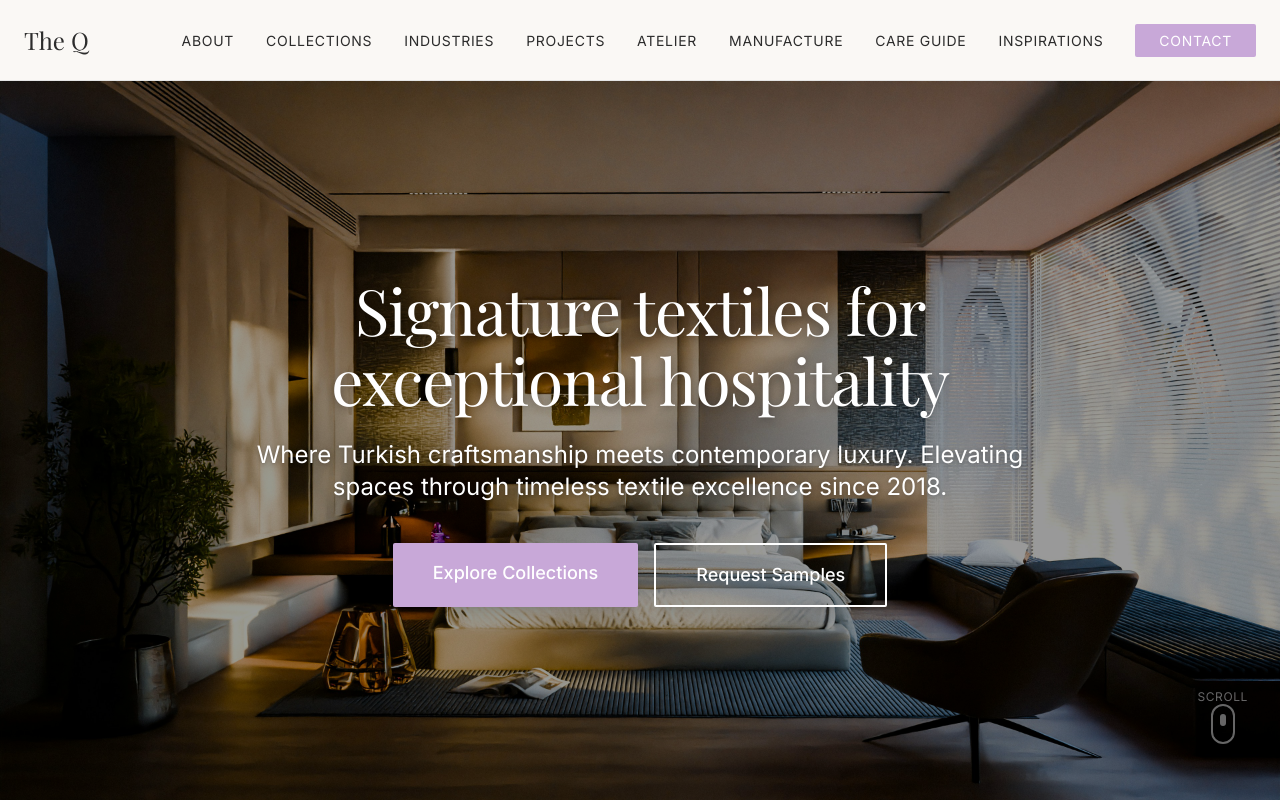
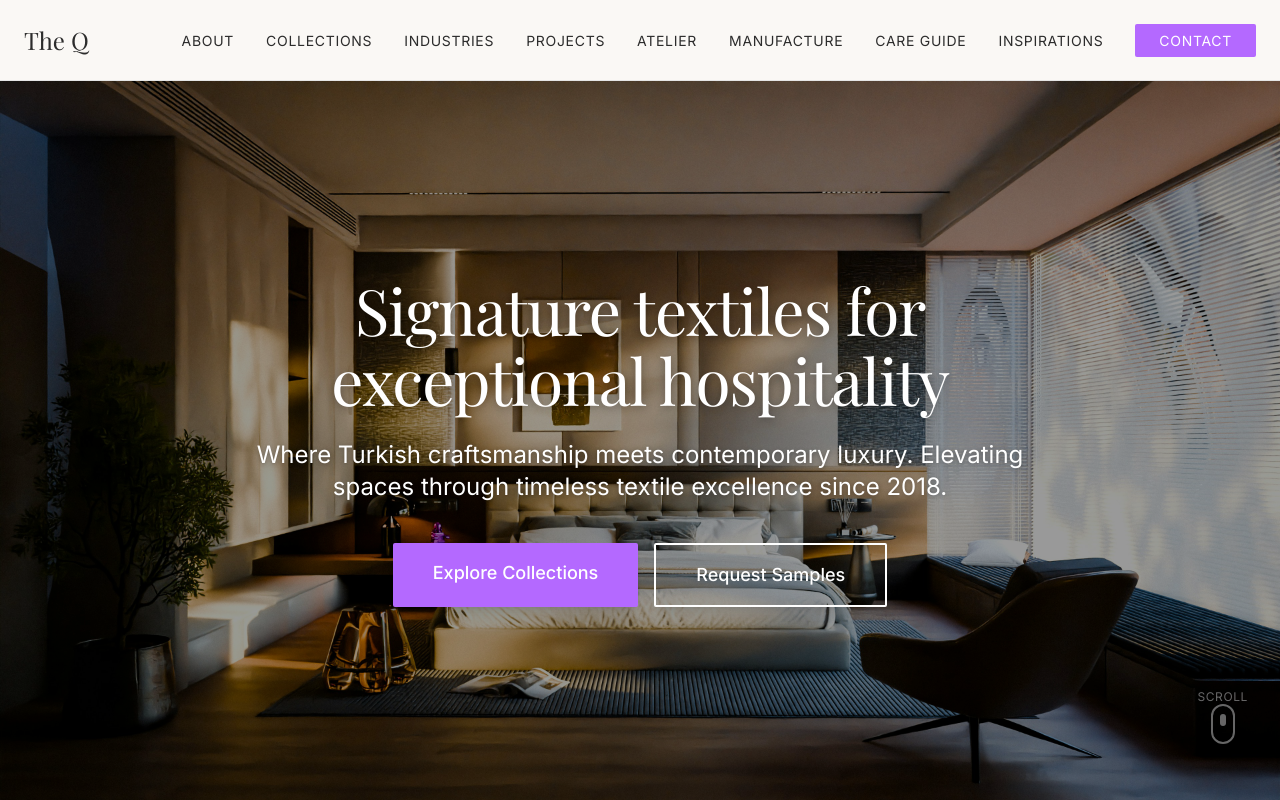
Before and after one commit to CollinHanks/theq-website, a Next.js app: page / in a window 1280 px wide. Shown: the top 800 px of the page. Built offline with nearby package versions, Linux system fonts and the light colour scheme; a web font is replaced by a local one.

Commit message:
style: update brand lilac to Canva color (#B469FF)

```diff
--- a/tailwind.config.ts
+++ b/tailwind.config.ts
@@ -11,9 +11,9 @@ const config: Config = {
     extend: {
       colors: {
         brand: {
-          lilac: "#C8A8D8",
-          "lilac-light": "#E0D4E8",
-          "lilac-dark": "#9B7BAB",
+          lilac: "#B469FF",           // Yeni ana lila (Canva'dan)
+          "lilac-light": "#D4B5FF",   // Açık versiyonu
+          "lilac-dark": "#9747FF",    // Koyu versiyonu
           charcoal: "#2C2C2C",
           cream: "#FAF8F5",
           stone: "#8B8680",
```
